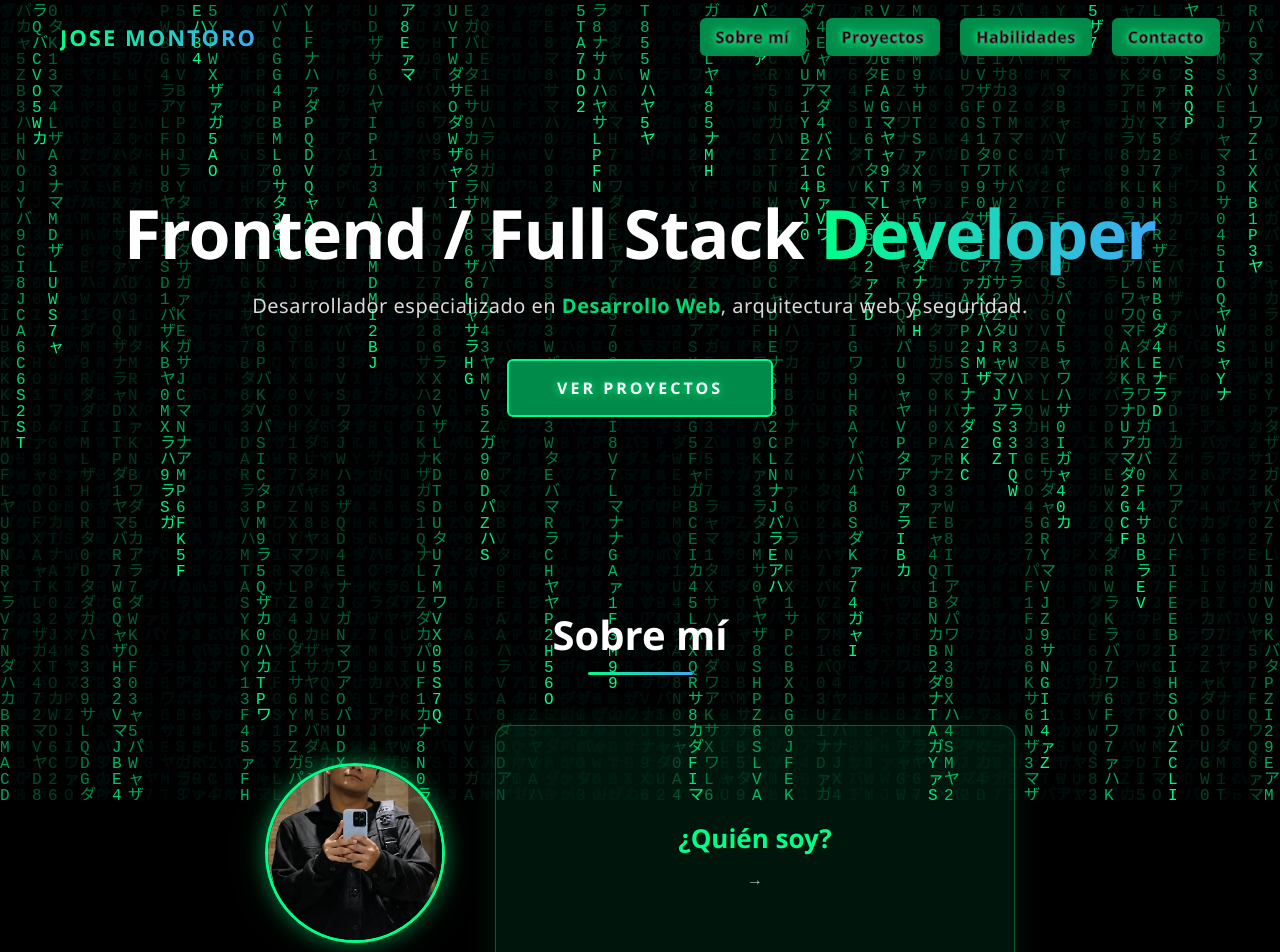
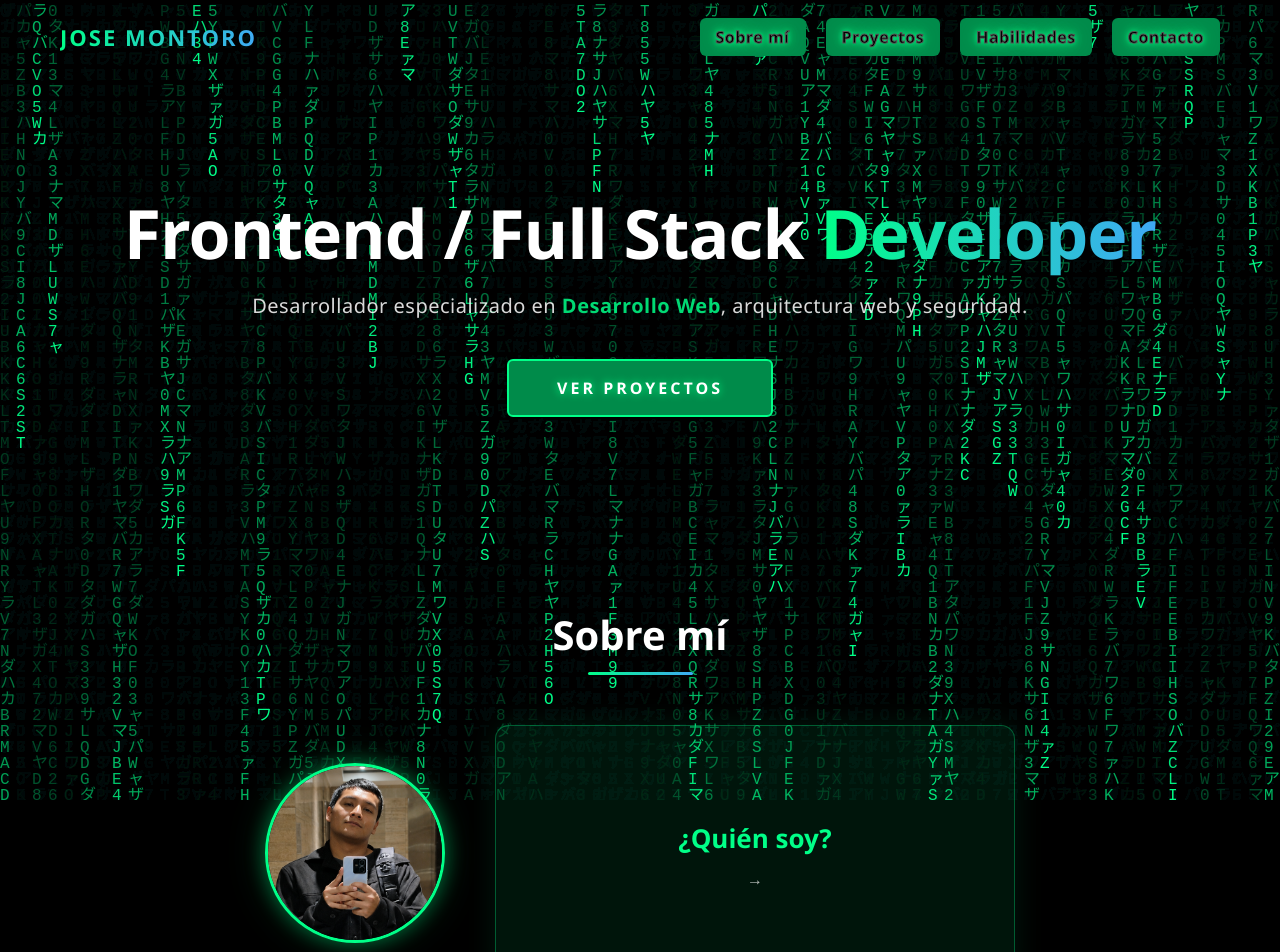
Before and after one commit to JoMontoro/Portafolio, a React (Vite) app: page / in a window 1280 px wide. Shown: the top 952 px of the page. Built offline with nearby package versions, Linux system fonts and the light colour scheme.

Commit message:
Cambio de foto

```diff
--- a/src/index.css
+++ b/src/index.css
@@ -256,6 +256,7 @@ body {
   height: 180px;
   border-radius: 50%;
   object-fit: cover;
+  object-position: center top;
   border: 3px solid var(--green);
   box-shadow: 0 0 20px rgba(0, 255, 136, 0.4), 0 0 40px rgba(0, 255, 136, 0.15);
   transition: transform 0.4s ease, box-shadow 0.4s ease;
```
